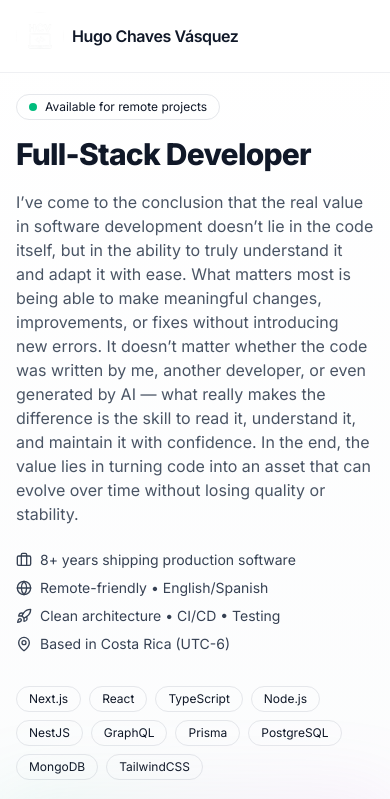
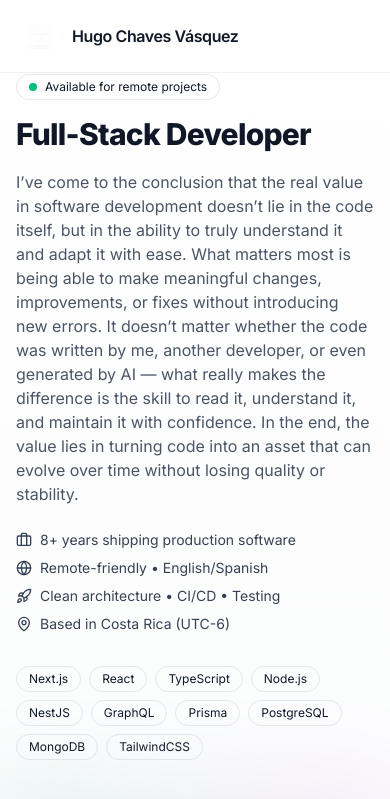
Before and after one commit to HugoCV/huchav24, a Next.js app: page / in a window 390 px wide. Shown: the top 799 px of the page. Built offline with nearby package versions, Linux system fonts and the light colour scheme.

Commit message:
updated padding

```diff
--- a/app/page.tsx
+++ b/app/page.tsx
@@ -23,7 +23,7 @@ export default function Home() {
   ];
 
   return (
-    <section className="mx-auto max-w-6xl px-4 pt-5 pb-5 sm:pt-20 sm:pb-16">
+    <section className="mx-auto max-w-6xl px-4 sm:pt-20 sm:pb-16">
       <div className="grid items-center gap-10 md:grid-cols-2">
         {/* LEFT */}
         <div>
```
